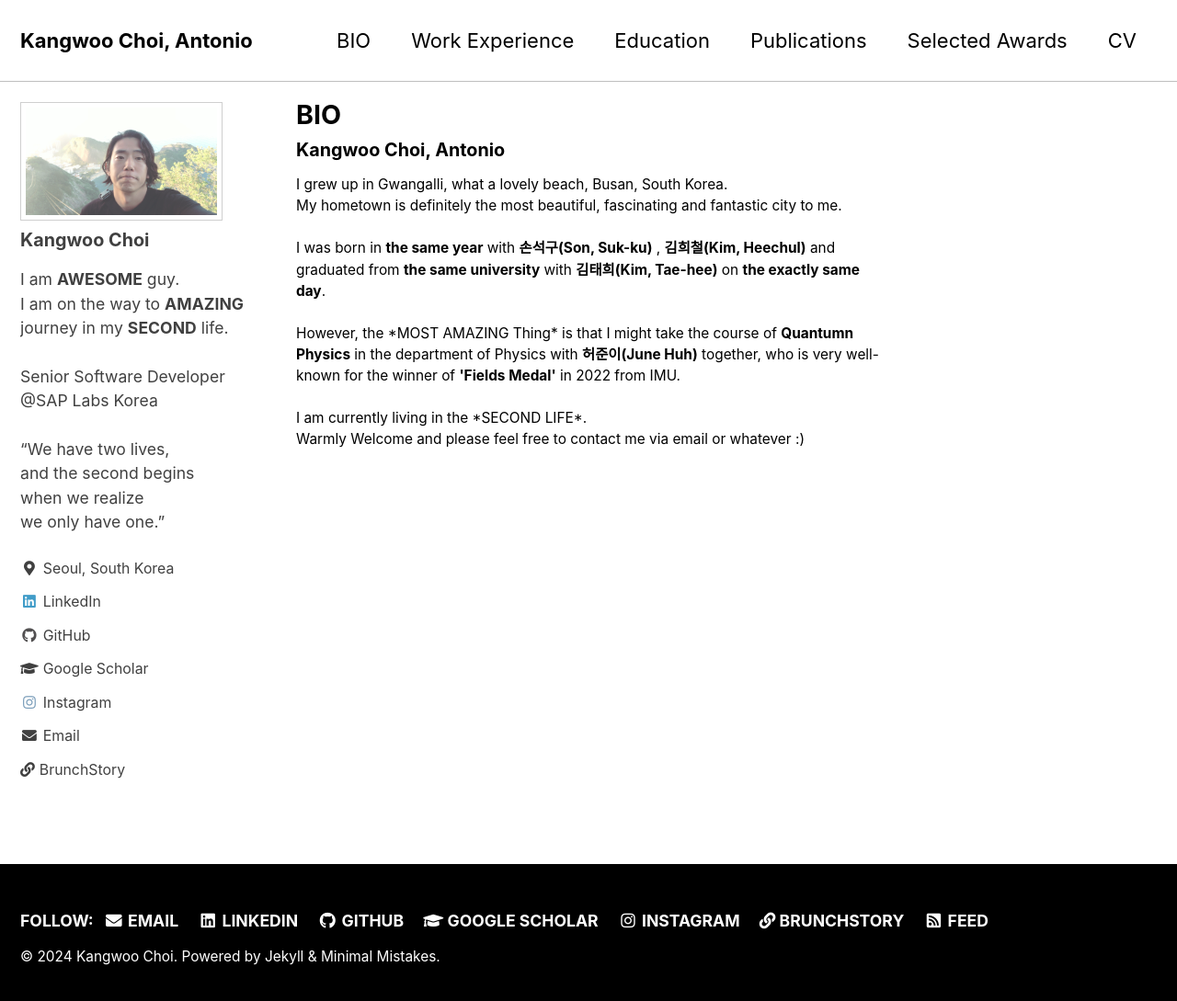
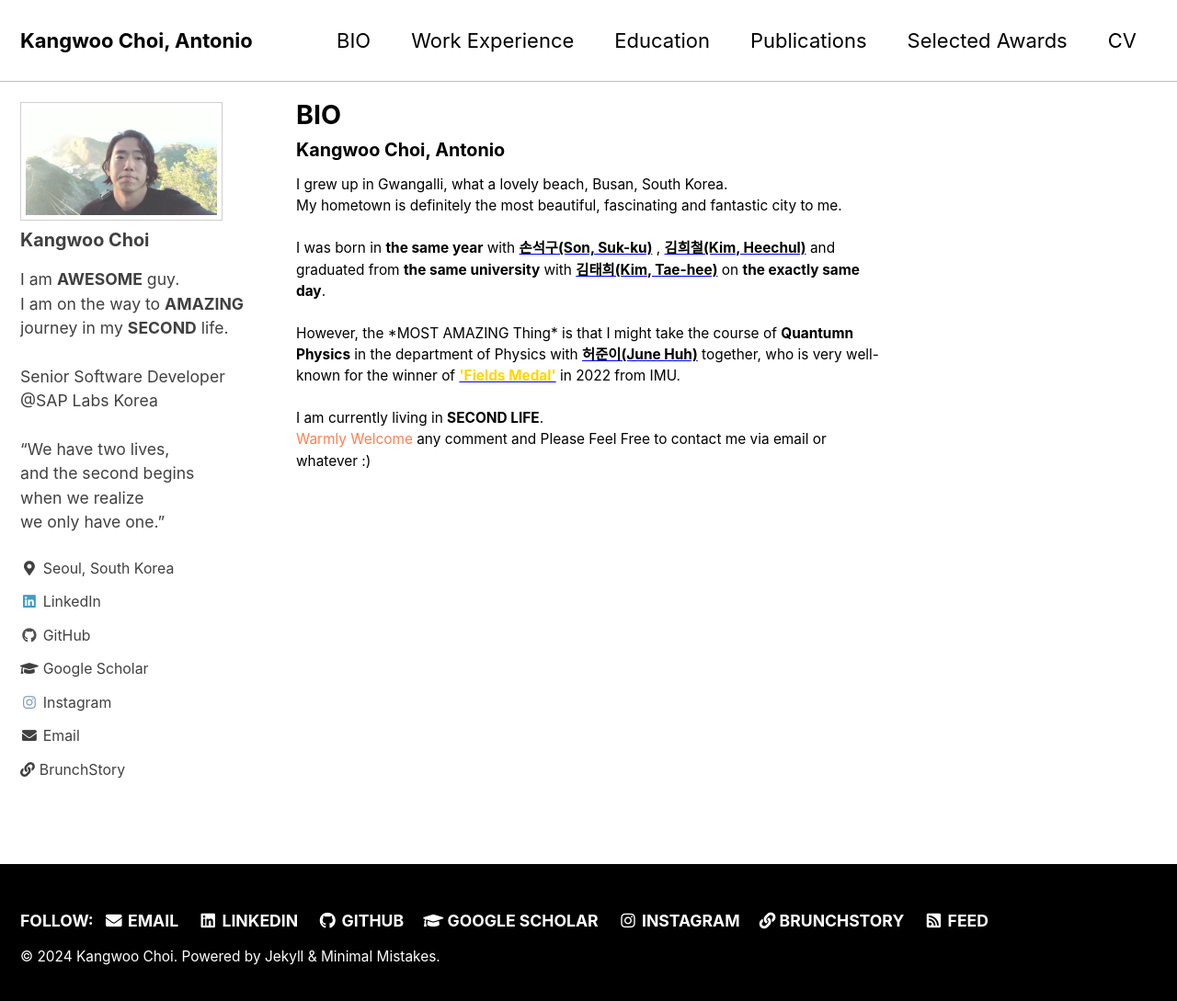
Before and after one commit to KangwooChoi/KangwooChoi.github.io, a Jekyll site: the page built from _pages/bio.md, in a window 1280 px wide and 1096 px high. Shown: the top 1089 px of the window at 92% size. Built offline with Jekyll 4.4.1, drawn with Linux system fonts in a browser that asks for light colours; cached includes are drawn as plain includes.

Commit message:
Update bio.md

```diff
--- a/_pages/bio.md
+++ b/_pages/bio.md
@@ -11,16 +11,18 @@
 <p style="font-size:0.7em;">I grew up in Gwangalli, what a lovely beach, Busan, South Korea.
   <br>My hometown is definitely the most beautiful, fascinating and fantastic city to me.
   <br><br>I was born in <b>the same year</b> with
-  <a style="text-decoration:none;" href="https://www.imdb.com/name/nm7027783/"><b><font color="black">손석구(Son, Suk-ku)</font></b></a>
+  <a href="https://www.imdb.com/name/nm7027783/"><b><font color="black">손석구(Son, Suk-ku)</font></b></a>
   ,
-  <a style="text-decoration:none;" href="https://www.instagram.com/kimheenim?igsh=emhwNnM2YXJ2aTNp"><b><font color="black">김희철(Kim, Heechul)</font></b></a>
+  <a href="https://www.instagram.com/kimheenim?igsh=emhwNnM2YXJ2aTNp"><b><font color="black">김희철(Kim, Heechul)</font></b></a>
   and graduated from <b>the same university</b> with
-  <a style="text-decoration:none;" href="https://www.imdb.com/name/nm1454896/"><b><font color="black">김태희(Kim, Tae-hee)</font></b></a>
+  <a href="https://www.imdb.com/name/nm1454896/"><b><font color="black">김태희(Kim, Tae-hee)</font></b></a>
   on <b>the exactly same day</b>.
   <br><br>However, the *MOST AMAZING Thing* is that I might take the course of <b>Quantumn Physics</b> in the department of Physics with
-  <a style="text-decoration:none;" href="https://web.math.princeton.edu/~huh/"><b><font color="black">허준이(June Huh)</font></b></a>
-  together, who is very well-known for the winner of <b>'Fields Medal'</b> in 2022 from IMU.
+  <a href="https://web.math.princeton.edu/~huh/"><b><font color="black">허준이(June Huh)</font></b></a>
+  together, who is very well-known for the winner of
+  <a href="https://www.mathunion.org/imu-awards/fields-medal/fields-medals-2022"><b><font color="gold">'Fields Medal'</font></b></a>
+  in 2022 from IMU.
 
-  <br><br>I am currently living in the *SECOND LIFE*. <br>Warmly Welcome and please feel free to contact me via email or whatever :)
+  <br><br>I am currently living in <b>SECOND LIFE</b>. <br><font color="coral">Warmly Welcome</font> any comment and Please Feel Free to contact me via email or whatever :)
 </p>
 </body>
```
